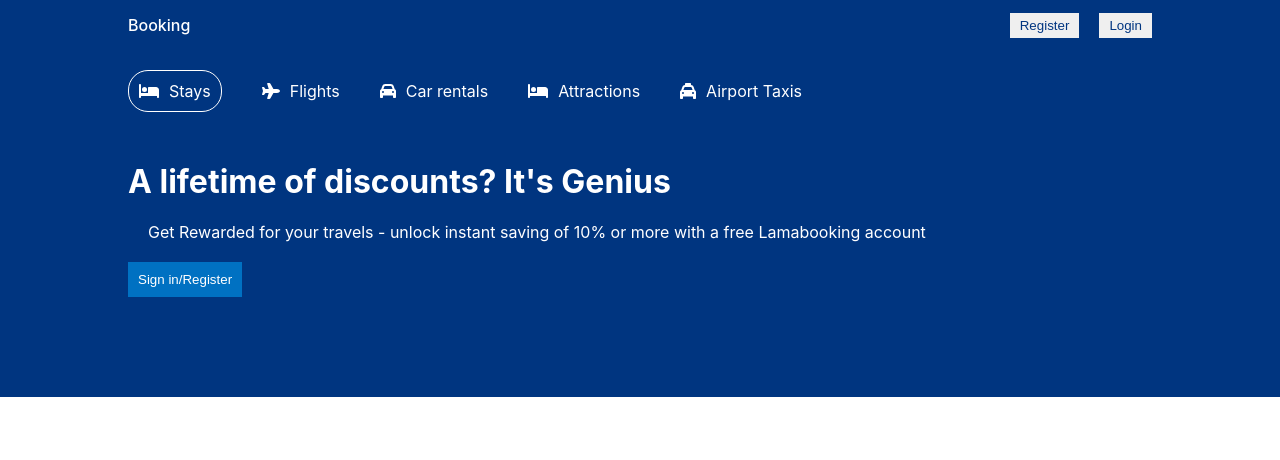
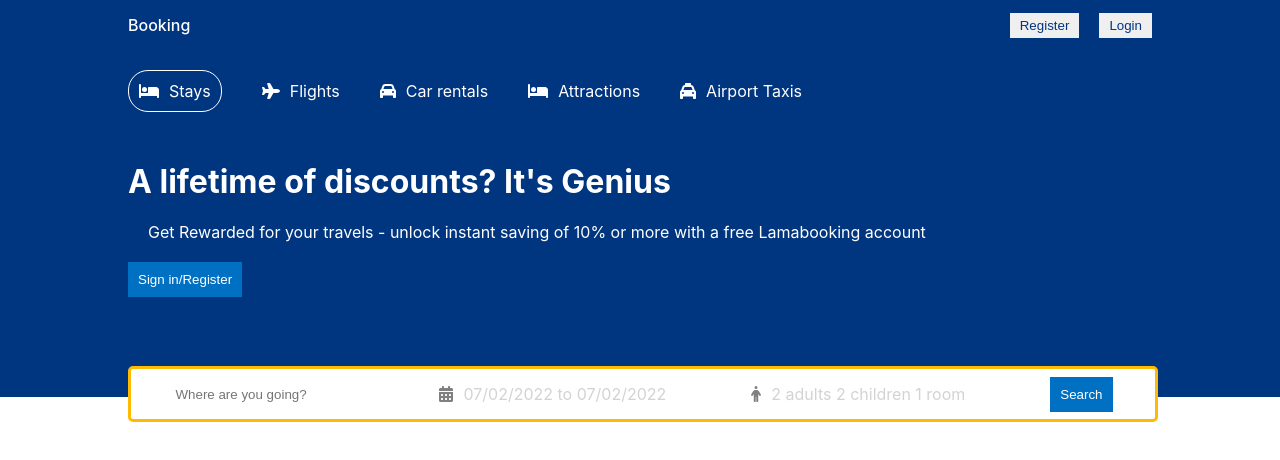
Before and after one commit to aniket7515/ReservationApp, a React (Create React App) app: page / in a window 1280 px wide. Shown: the top 460 px of the page. Built offline with nearby package versions, Linux system fonts and the light colour scheme.

Commit message:
Calendar completed

```diff
--- a/package.json
+++ b/package.json
@@ -10,7 +10,9 @@
     "@testing-library/jest-dom": "^5.16.4",
     "@testing-library/react": "^13.3.0",
     "@testing-library/user-event": "^13.5.0",
+    "date-fns": "^2.28.0",
     "react": "^18.2.0",
+    "react-date-range": "^1.4.0",
     "react-dom": "^18.2.0",
     "react-router-dom": "^6.3.0",
     "react-scripts": "5.0.1",
--- a/src/App.js
+++ b/src/App.js
@@ -17,7 +17,7 @@
           <Route path='/' element={<Home/>}/>
           <Route path='/hotels' element={<List/>}/>
           <Route path='/hotels/:id' element={<Hotel/>}/>
-
+{/* 18;23 */}
 
 
        </Routes>
--- a/src/components/header/Header.jsx
+++ b/src/components/header/Header.jsx
@@ -1,9 +1,27 @@
-import React from 'react'
+import React,{useState} from 'react'
 import './header.css'
 import {FontAwesomeIcon} from "@fortawesome/react-fontawesome"
-import {faBed,faPlane,faCar,faTaxi} from "@fortawesome/free-solid-svg-icons"
+import {faBed,faPlane,faCar,faTaxi, faCalendarDays, faPerson} from "@fortawesome/free-solid-svg-icons"
+import { DateRange } from 'react-date-range';
+import 'react-date-range/dist/styles.css'; // main css file
+import 'react-date-range/dist/theme/default.css'; // theme css file
+import {format} from "date-fns"
 
 const Header = () => {
+  // opening and closing of calendar
+  const[openDate,setOpenDate]=useState(false)
+
+
+  // calendar
+  const [state, setState] = useState([
+    {
+      startDate: new Date(),
+      endDate: new Date(),
+      key: 'selection'
+    }
+  ]);
+
+
   return (
     <div className="header">
         <div className="headerContainer">
@@ -33,6 +51,31 @@
         <h1 className="headerTitle">A lifetime of discounts? It's Genius</h1>
         <p className="headerDesc">Get Rewarded for your travels - unlock instant saving of 10% or more with a free Lamabooking account</p>
         <button className="headerBtn">Sign in/Register</button>
+
+        <div className="headerSearch">
+          <div className="headerSearchItem">
+            <input type="text" placeholder="Where are you going?" className="headerSearchInput"  />
+          </div>
+          <div className="headerSearchItem">
+            <FontAwesomeIcon icon={faCalendarDays} className="headerIcon"/>
+            <span onClick={() =>setOpenDate(!openDate)} className="headerSearchText">{`${format(state[0].startDate,"MM/dd/yyyy")} to ${format(state[0].endDate,"MM/dd/yyyy")} `}</span>
+            {openDate && <DateRange
+  editableDateInputs={true}
+  onChange={item => setState([item.selection])}
+  moveRangeOnFirstSelection={false}
+  ranges={state}
+  className="date"
+/>}
+          </div>
+          <div className="headerSearchItem">
+            <FontAwesomeIcon icon={faPerson} className="headerIcon"/>
+          <span className="headerSearchText">2 adults 2 children 1 room</span>
+          </div>
+
+          <div className="headerSearchItem">
+             <button className="headerBtn">Search</button>
+          </div>
+        </div>
         </div>
 
     </div>
@@ -40,3 +83,14 @@
 }
 
 export default Header
+
+
+
+
+
+
+// for calendar date-fns
+// npm i date-fns
+// npm install react-date-range
+
+// react-date-range wonderfull npm package for calendars in react
--- a/src/components/header/header.css
+++ b/src/components/header/header.css
@@ -3,6 +3,7 @@
     color: white;
     display: flex;
     justify-content: center;
+    position: relative;
 }
 
 .headerContainer{
@@ -40,3 +41,43 @@
     padding: 10px;
     cursor: pointer;
 }
+
+.headerSearch{
+    height:30px;
+    background-color:white;
+    border: 3px solid #febb02;
+    display: flex;
+    align-items: center;
+    justify-content: space-around;
+    padding: 10px 0;
+    border-radius:5px;
+    position:absolute;
+    bottom: -25px;
+    width: 100%;
+    max-width: 1024px;
+}
+
+.headerIcon{
+    color:gray;
+}
+
+.headerSearchItem{
+    display: flex;
+    align-items: center;
+    gap: 10px;
+}
+
+.headerSearchInput{
+    border: none;
+    outline: none;
+}
+
+.headerSearchText{
+    color:lightgray;
+    cursor: pointer;
+}
+
+.date{
+    position:absolute;
+    top: 50px;
+}
```
Also changed, not shown: 1 other file (tests, documents, lock files or other folders).
